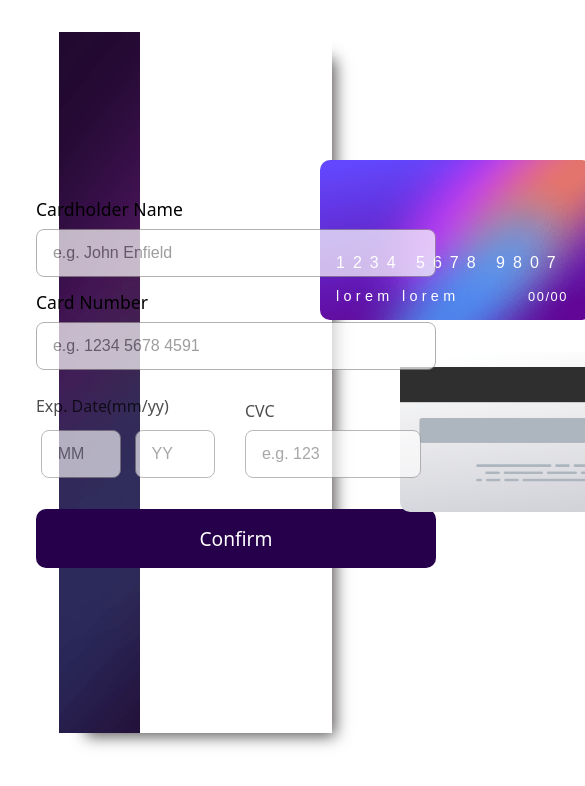
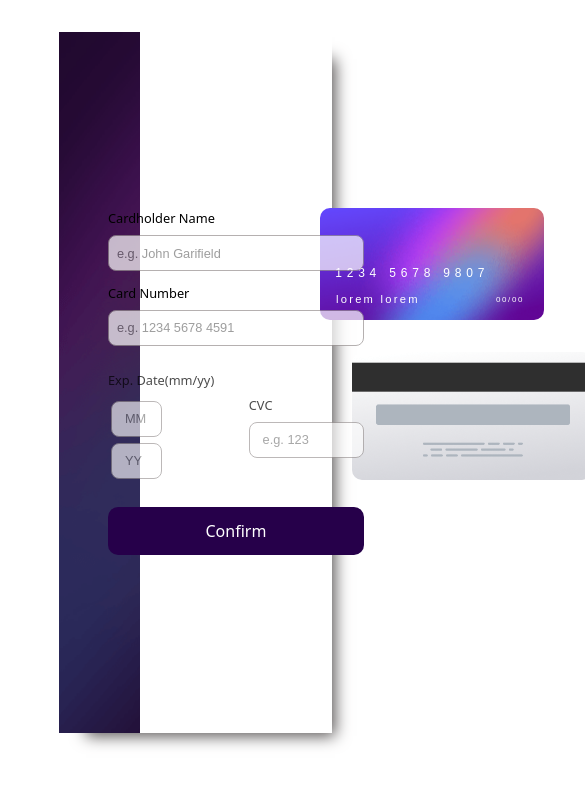
Before and after one commit to theshrish46/interactive-card-project.github.io, a plain HTML site: page index.html in a window 390 px wide. Shown: the top 786 px of the page, 585 px wide, since content can reach past the window. Drawn offline with Linux system fonts and the light colour scheme.

Commit message:
Updated the code for small screen sizes

```diff
--- a/index.html
+++ b/index.html
@@ -29,12 +29,12 @@
 
       <div class="crd">
         <label for="name">Cardholder Name</label>
-        <input type="text" id="name" class="crdname" placeholder="e.g. John Enfield">
+        <input required type="text" id="name" class="crdname" placeholder="e.g. John Garifield">
       </div>
 
       <div class="crd">
       <label for="number">Card Number</label>
-        <input type="text" id="number" class="crdnum" placeholder="e.g. 1234 5678 4591">
+        <input required type="text" id="number" class="crdnum" placeholder="e.g. 1234 5678 4591">
       </div>
 
 
@@ -42,19 +42,19 @@
 
       <div class="crd">
       <label for="date" class="datecls">Exp. Date(mm/yy)</label>
-        <input type="text" id="date-m" class="crdvld" placeholder="MM">
-        <input type="text" id="date-y" class="crdvld" placeholder="YY">
+        <input required type="text" id="date-m" class="crdvld" placeholder="MM">
+        <input required type="text" id="date-y" class="crdvld" placeholder="YY">
       </div>
 
       <div class="crd">
       <label for="cvc" class="cvccls">CVC</label>
-        <input type="text" id="cvc" class="crdcvc" placeholder="e.g. 123">
+        <input required type="text" id="cvc" class="crdcvc" placeholder="e.g. 123">
       </div>
 
       </div>
 
       <div class="crd">
-      <button class="crdsub" id="subbtn">Confirm</button>
+      <button class="crdsub" id="submit-button">Confirm</button>
         </div>
       </form>
     </div>
@@ -66,7 +66,7 @@
       <div class="thank-msg">
         <img src="/images/icon-complete.svg" alt="img" class="thank-img">
         <h5 class="thank-head">THANK YOU!</h5>
-        <p class="thank-para">We'vs added your details</p>
+        <p class="thank-para">We've added your details</p>
         <button class="cont">Continue</button>
       </div>
     </div>
--- a/index.js
+++ b/index.js
@@ -1,22 +1,21 @@
-const continueButton = document.GetElementById('subbtn')
-const cardHolderName = document.GetElementById('name')
-const cardNumber = document.GetElementById('number')
-const month = document.GetElementById('date-m')
-const year = document.GetElementById('date-y')
-const cvc = document.GetElementById('cvc')
+const cardName = document.getElementById('name')
+const cardNumber = document.getElementById('number')
+const month = document.getElementById('date-m')
+const year = document.getElementById('date-y')
+const cvcNumber = document.getElementById('cvc')
 
 
-const surveyPage = document.getElementsByClassName('form-sec')
-const thankyouPage = document.getElementsByClassName('thank')
+const frontPage = document.querySelector('.form-sec')
+const resultPage = document.querySelector('.thank')
+
+resultPage.style.display = 'none'
 
 
-continueButton.addEventListener('click', function () {
-    alert("hai")
+const submitButton = document.querySelector('#submit-button')
+submitButton.addEventListener('click', function(){
+    if(cardName.textContent != " " && cardNumber.textContent != " " && month.textContent != " " && year.textContent != " " && cvcNumber.textContent != " "){
+        frontPage.style.display = 'none'
+        resultPage.style.display = 'block'
 
-    if(cardHolderName.innerHTML == " "){
-        alert("empty")
-    }
-    else{
-        alert("not empty")
     }
 })
--- a/style.css
+++ b/style.css
@@ -92,14 +92,6 @@ body{
 }
 
 
-
-
-
-
-
-
-
-
 .dum{
     position: absolute;
     top: 22em;
@@ -113,9 +105,10 @@ body{
     width: 17em;
 }
 
-.form-sec{
-    /* display: none; */
-}
+
+
+/* ########################################################## */
+
 
 .thank{
     width: 70%;
@@ -123,7 +116,6 @@ body{
     justify-content: center;
     align-items: center;
     text-align: center;
-    display: none;
 }
 
 .thank-img{
@@ -141,7 +133,7 @@ body{
 
 .thank-para{
     font-size: 1.5rem;
-    margin: 1.5rem auto;
+    margin: 1.3rem auto;
     font-family: system-ui, -apple-system, BlinkMacSystemFont, 'Segoe UI', Roboto, Oxygen, Ubuntu, Cantarell, 'Open Sans', 'Helvetica Neue', sans-serif;
     letter-spacing: 0.1rem;
 }
@@ -150,12 +142,21 @@ body{
     background-color: #26004a;
     margin: 2rem auto;
     height: 2.3em;
-    width: 100%;
+    width: 50%;
     color: white;
     border-radius: 10px;
     font-size: 1.3rem;
 
 }
+
+
+/* ################################################################ */
+
+
+.form-sec{
+    /* display: none; */
+}
+
 
 form{
     text-align: justify;
@@ -231,3 +232,147 @@ label{
     color: white;
     opacity: 1;
 }
+
+
+
+
+@media screen and (max-width: 1440px) and (max-height: 900px){
+
+    .dbt{
+        /* border: 2px solid white; */
+        position: absolute;
+        top: 13em;
+        left: 20em;
+        border-radius: 10px;
+        background: url(/images/bg-card-front.png);
+        background-repeat: no-repeat;
+        background-position: center;
+        background-size: cover;
+        height: 7em;
+        width: 14em;
+    }
+
+
+    .id{
+        color: white;
+        font-family: sans-serif;
+        font-size: 0.75rem;
+        position: absolute;
+        bottom: 2.5rem;
+        width: 100%;
+        left: 0.95rem;
+        letter-spacing: 0.3rem;
+    }
+
+
+    .dbt>span:nth-of-type(1){
+        font-size: 0.7rem;
+        position: absolute;
+        bottom: 0.95rem;
+        width: 100%;
+        left: 1rem;
+        letter-spacing: 0.2em;
+    }
+
+    .dbt>span:nth-of-type(2){
+        position: absolute;
+        bottom: 1rem;
+        font-size: 0.5rem;
+        width: 100%;
+        right: -11rem;
+        letter-spacing: 0.1rem;
+    }
+
+    .dum{
+        position: absolute;
+        top: 22em;
+        left: 22em;
+        border-radius: 10px;
+        background: url(/images/bg-card-back.png);
+        background-repeat: no-repeat;
+        background-position: center;
+        background-size: cover;
+        height: 8em;
+        width: 15em;
+    }
+
+    /* #################################################################### */
+
+
+    label{
+        font-size: 0.8rem;
+        font-family: system-ui, -apple-system, BlinkMacSystemFont, 'Segoe UI', Roboto, Oxygen, Ubuntu, Cantarell, 'Open Sans', 'Helvetica Neue', sans-serif;
+        font-weight: 500;
+    }
+
+    #number, #name{
+        border: 1.9px solid rgb(150, 144, 144);
+        border-radius: 8px;
+        height: 2.8em;
+        width: 20em;
+        padding: 0 0.5rem;
+        font-weight: 500;
+        font-size: 0.8rem;
+        opacity: 0.7;
+    }
+
+    .datecvc{
+        opacity: 0.7;
+        font-size: 0.8rem;
+        display: flex;
+        justify-content: flex-start;
+        align-items: center;
+    }
+    .crdcvc, .crdvld{
+        padding: 0 0.8rem;
+        font-size: 0.8rem;
+        font-weight: 500;
+    }
+
+
+    .crd:nth-of-type(3){
+        display: inline-block;
+    }
+
+    #date-m, #date-y{
+        border: 1.9px solid rgb(150, 144, 144);
+        border-radius: 8px;
+        margin: 0.2rem;
+        height: 2.8em;
+        width: 4em;
+        opacity: 0.9;
+    }
+
+    .datecls, .cvccls{
+        display: block;
+    }
+
+    #cvc{
+        border-radius: 8px;
+        border: 1.9px solid rgb(150, 144, 144);
+        height: 2.8em;
+        width: 9em;
+        opacity: 0.9;
+    }
+
+    .crdsub{
+        border: none;
+        border-radius: 10px;
+        padding: 0.8rem 0.3rem;
+        width: 100%;
+        font-size: 1rem;
+        font-family: system-ui, -apple-system, BlinkMacSystemFont, 'Segoe UI', Roboto, Oxygen, Ubuntu, Cantarell, 'Open Sans', 'Helvetica Neue', sans-serif;
+        background-color: #26004a;
+        color: white;
+        opacity: 1;
+    }
+
+
+
+
+
+
+
+
+
+}
```
